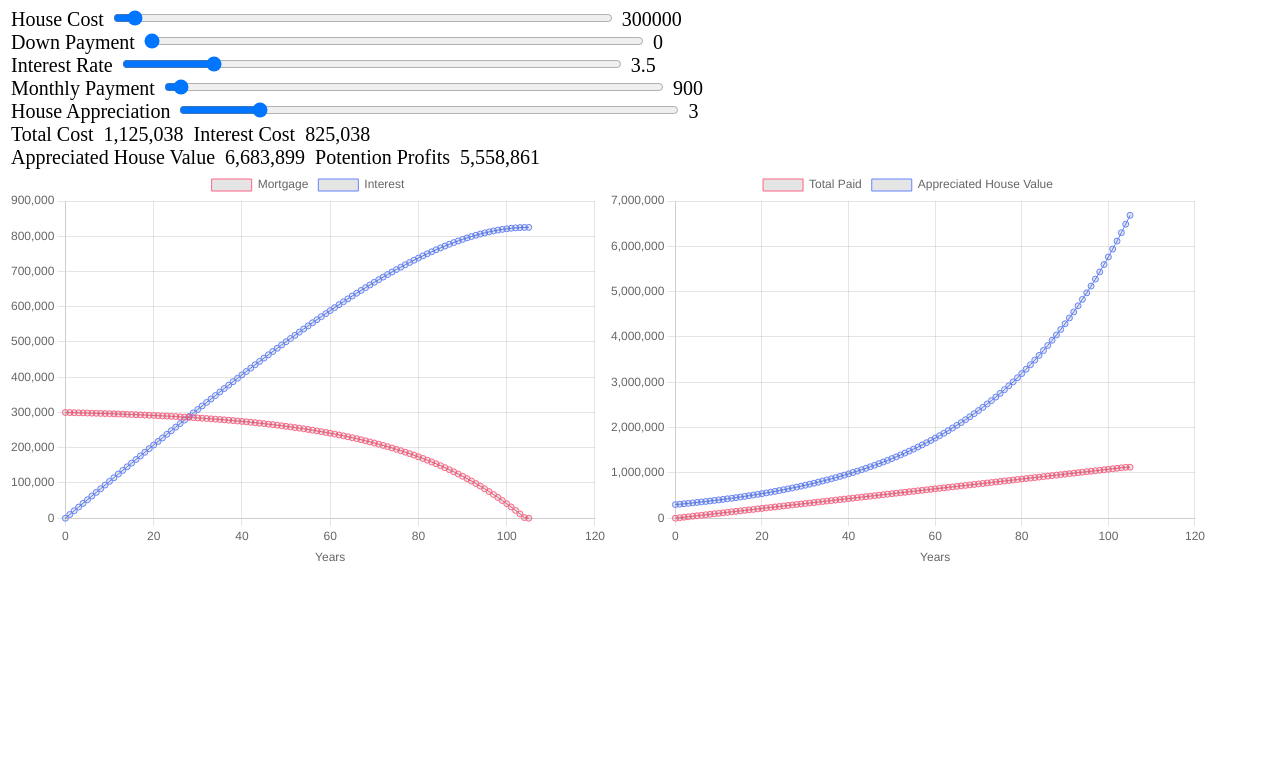
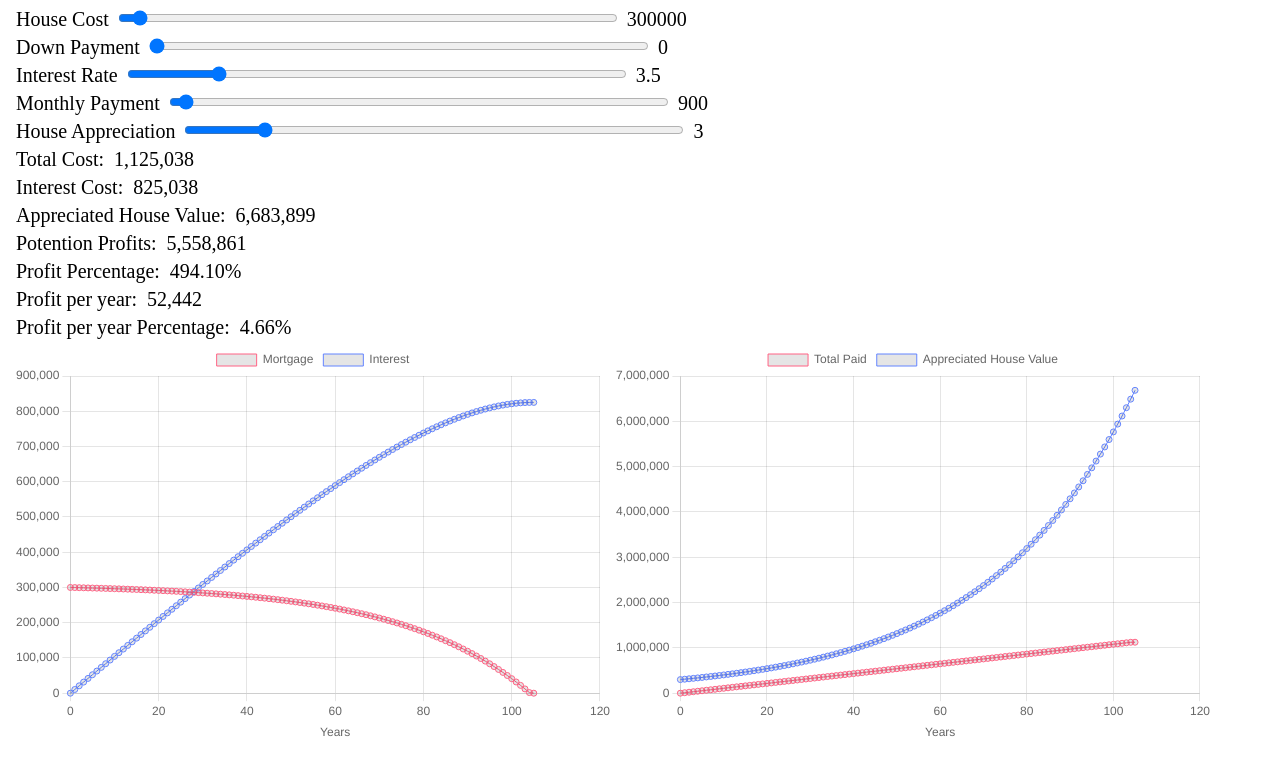
Before and after one commit to J45k4/mortage, a plain HTML site: page index.html in a window 1280 px wide. Drawn offline with nearby package versions, Linux system fonts and the light colour scheme.

Commit message:
Add more info and modify layout

```diff
--- a/index.html
+++ b/index.html
@@ -24,6 +24,10 @@
             font-size: 20px;
             margin-left: 3px;
             margin-right: 3px;
+        }
+
+        div {
+            margin: 5px;
         }
     </style>
 </head>
@@ -56,16 +60,32 @@
         <label id="houseAppreciationLabel">3</label>
     </div>
     <div>
-        <label>Total Cost</label>
+        <label>Total Cost:</label>
         <label id="totalCost">0</label>
-        <label>Interest Cost</label>
+    </div>
+    <div>
+        <label>Interest Cost:</label>
         <label id="interestCost">0</label>
     </div>
     <div>
-        <label>Appreciated House Value</label>
+        <label>Appreciated House Value:</label>
         <label id="appreciatedHouseValue">0</label>
-        <label>Potention Profits</label>
+    </div>
+    <div>
+        <label>Potention Profits:</label>
         <label id="potentionProfits">0</label>
+    </div>
+    <div>
+        <label>Profit Percentage:</label>
+        <label id="profitPercentage">0</label>
+    </div>
+    <div>
+        <label>Profit per year:</label>
+        <label id="profitPerYear">0</label>
+    </div>
+    <div>
+        <label>Profit per year Percentage:</label>
+        <label id="profitPerYearPercentage">0</label>
     </div>
     <div class="canvas-container">
         <canvas id="mortgageChart"></canvas>
@@ -239,6 +259,12 @@
         document.getElementById("appreciatedHouseValue").innerText = numberFormatter.format(appreciatedHouseValue.toFixed(2));
         const potentialProfits = appreciatedHouseValue - totalPaid;
         document.getElementById("potentionProfits").innerText = numberFormatter.format(potentialProfits.toFixed(2));
+        const profitPercentage = (potentialProfits / totalPaid) * 100;
+        document.getElementById("profitPercentage").innerText = profitPercentage.toFixed(2) + "%";
+        const profitPerYear = potentialProfits / paidOffHistory.length;
+        document.getElementById("profitPerYear").innerText = numberFormatter.format(profitPerYear.toFixed(2));
+        const profitPerYearPercentage = profitPercentage / paidOffHistory.length;
+        document.getElementById("profitPerYearPercentage").innerText = profitPerYearPercentage.toFixed(2) + "%";
 
         chart.data.labels = Array.from({ length: paidOffHistory.length }, (_, i) => i);
         chart.data.datasets[0].data = paidOffHistory;
```
